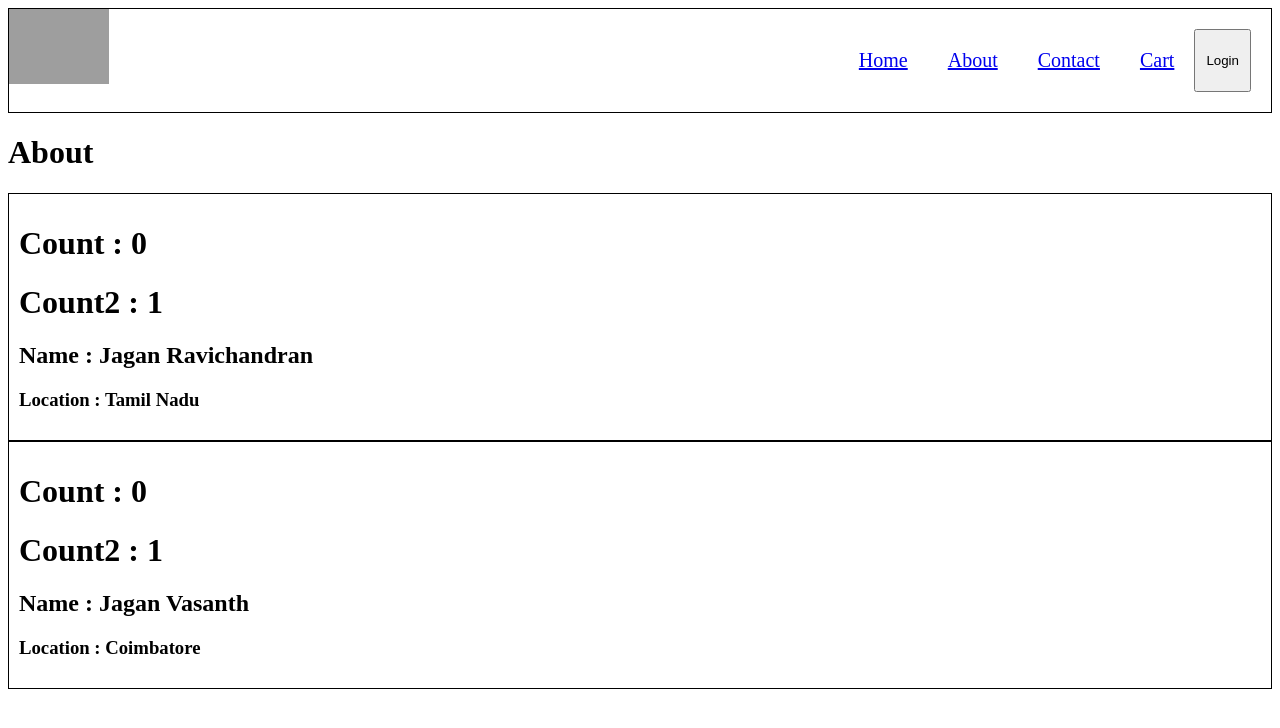
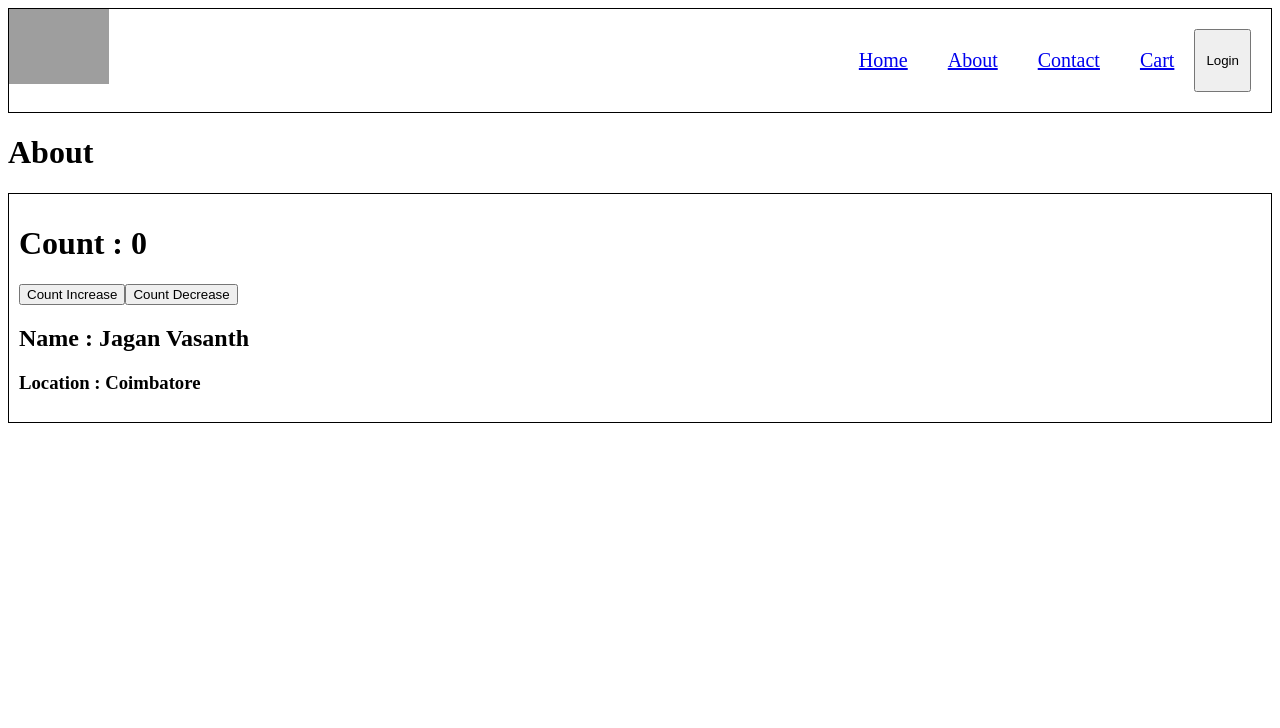
Before and after one commit to Jaganravichandran/namaste-react, a React (Vite) app: page /about in a window 1280 px wide. Shown: the top 728 px of the page. Built offline with nearby package versions, Linux system fonts and the light colour scheme; grey boxes are pictures that could not be loaded.

Commit message:
episode-08 lifecycle order

```diff
--- a/src/components/About.jsx
+++ b/src/components/About.jsx
@@ -1,15 +1,27 @@
-import React from "react";
+import { Component } from "react";
 import User from "./User";
 import UserClass from "./UserClass";
 
-const About = () => {
+class About extends Component {
+  constructor(props) {
+    super(props);
+
+    console.log("Parent Constructor");
+  }
+
+  componentDidMount() {
+    console.log("Parent Component Did Mount");
+  }
+  render() {
+    console.log("Parent Render");
+
     return (
       <div>
         <h1>About</h1>
-      <User name={"Jagan Ravichandran"} />
         <UserClass name={"Jagan Vasanth"} location={"Coimbatore"} />
       </div>
     );
-};
+  }
+}
 
 export default About;
--- a/src/components/User.jsx
+++ b/src/components/User.jsx
@@ -2,11 +2,23 @@ import React, { useState } from "react";
 
 const User = ({ name }) => {
   const [count, setCount] = useState(0);
-  const [count2, setCount2] = useState(1);
   return (
     <div className="user-card">
       <h1>Count : {count}</h1>
-      <h1>Count2 : {count2}</h1>
+      <button
+        onClick={() => {
+          setCount(count + 1);
+        }}
+      >
+        Count Increase
+      </button>
+      <button
+        onClick={() => {
+          setCount(count > 0 ? count - 1 : count);
+        }}
+      >
+        Count Decrease
+      </button>
       <h2>Name : {name}</h2>
       <h3>Location : Tamil Nadu</h3>
     </div>
--- a/src/components/UserClass.js
+++ /dev/null
@@ -1,26 +0,0 @@
-import React from "react";
-
-class UserClass extends React.Component {
-  constructor(props) {
-    super(props);
-    this.state = {
-      count: 0,
-      count2: 1,
-    };
-  }
-
-  render() {
-    const { name, location } = this.props;
-    const { count, count2 } = this.state;
-    return (
-      <div className="user-card">
-        <h1>Count : {count}</h1>
-        <h1>Count2 : {count2}</h1>
-        <h2>Name : {name}</h2>
-        <h3>Location : {location}</h3>
-      </div>
-    );
-  }
-}
-
-export default UserClass;
--- /dev/null
+++ b/src/components/UserClass.jsx
@@ -0,0 +1,51 @@
+import React from "react";
+
+class UserClass extends React.Component {
+  constructor(props) {
+    super(props);
+    this.state = {
+      count: 0,
+    };
+
+    console.log("Child Constructor");
+  }
+
+  componentDidMount() {
+    console.log("Child Component Did Mount");
+  }
+
+  render() {
+    const { name, location } = this.props;
+    const { count } = this.state;
+
+    console.log("Child Render");
+    return (
+      <div className="user-card">
+        <h1>Count : {count}</h1>
+        <button
+          onClick={() => {
+            this.setState({
+              count: this.state.count + 1,
+            });
+          }}
+        >
+          Count Increase
+        </button>
+        <button
+          onClick={() => {
+            this.setState({
+              count:
+                this.state.count > 0 ? this.state.count - 1 : this.state.count,
+            });
+          }}
+        >
+          Count Decrease
+        </button>
+        <h2>Name : {name}</h2>
+        <h3>Location : {location}</h3>
+      </div>
+    );
+  }
+}
+
+export default UserClass;
```
Lines whose indentation alone changed are shown as unchanged.
